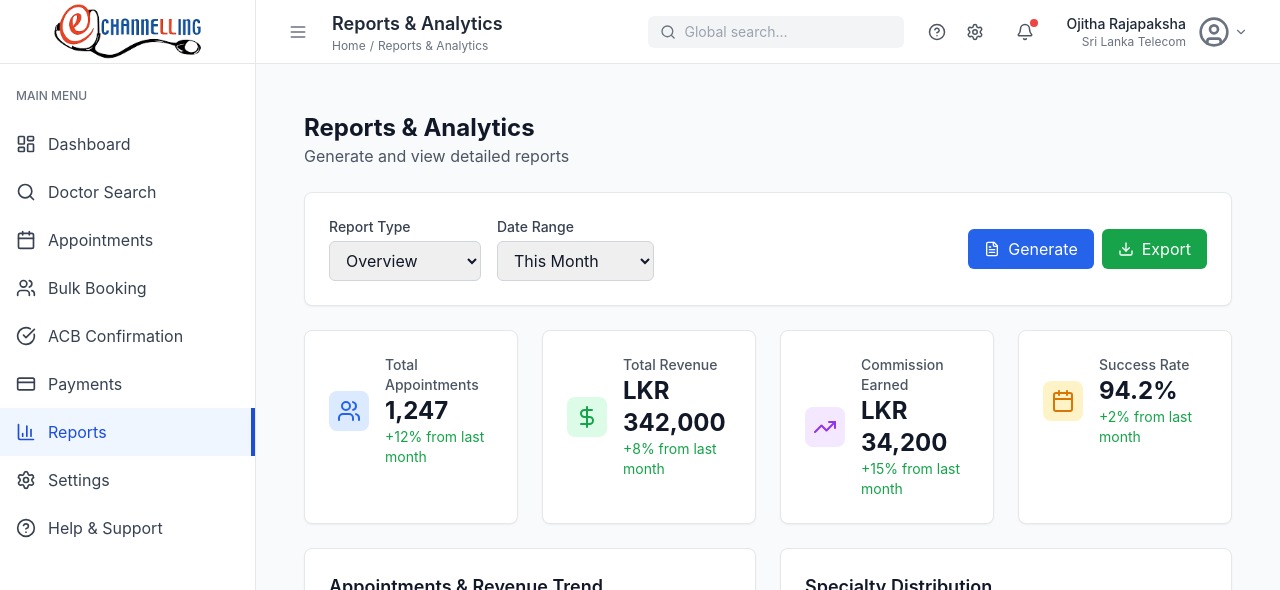
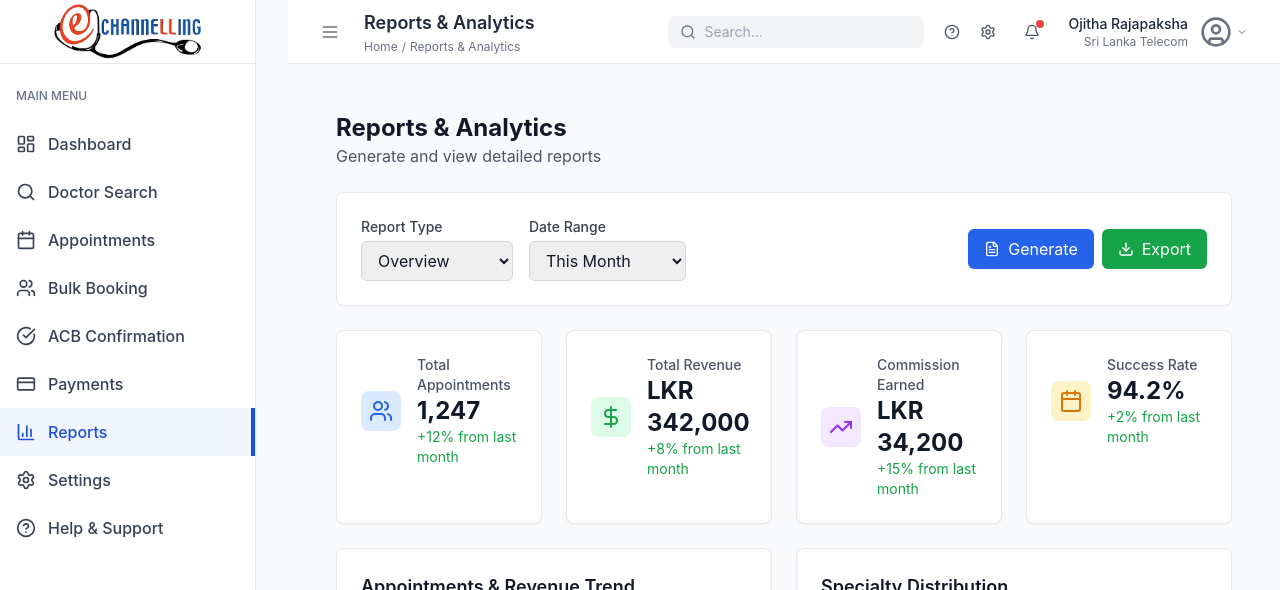
Before and after one commit to eChanneling-Revamp/Corporate-Agent, a Next.js app: page /reports in a window 1280 px wide. Shown: the top 590 px of the page. Built offline with nearby package versions, Linux system fonts and the light colour scheme; no server answers.

Commit message:
Responsiveness updated withing the pages

```diff
--- a/components/layout/DashboardLayout.tsx
+++ b/components/layout/DashboardLayout.tsx
@@ -33,7 +33,7 @@ const DashboardLayout = ({ children }: DashboardLayoutProps) => {
       <div className={`${
         mobileMenuOpen ? 'translate-x-0' : '-translate-x-full'
       } lg:translate-x-0 fixed lg:relative z-50 lg:z-auto transition-transform duration-300 ease-in-out ${
-        sidebarCollapsed ? 'lg:w-20' : 'lg:w-64'
+        sidebarCollapsed ? 'lg:w-16 xl:w-20' : 'lg:w-64 xl:w-72 2xl:w-64'
       }`}>
         <Sidebar collapsed={sidebarCollapsed} />
       </div>
@@ -45,8 +45,8 @@ const DashboardLayout = ({ children }: DashboardLayoutProps) => {
           toggleMobileMenu={toggleMobileMenu}
           mobileMenuOpen={mobileMenuOpen}
         />
-        <main className="flex-1 overflow-y-auto p-3 sm:p-4 md:p-6 bg-gray-50">
-          <div className="max-w-full mx-auto">
+        <main className="flex-1 overflow-y-auto p-2 sm:p-3 md:p-4 lg:p-6 bg-gray-50">
+          <div className="max-w-full mx-auto min-h-full">
             {children}
           </div>
         </main>
--- a/components/layout/Header.tsx
+++ b/components/layout/Header.tsx
@@ -50,15 +50,15 @@ const Header: React.FC<HeaderProps> = ({ toggleSidebar, toggleMobileMenu, mobile
   }
 
   return (
-    <header className="bg-white border-b border-gray-200 h-16 flex items-center justify-between px-3 sm:px-4 md:px-6 flex-shrink-0">
-      <div className="flex items-center min-w-0">
+    <header className="bg-white border-b border-gray-200 h-14 sm:h-16 flex items-center justify-between px-2 sm:px-4 lg:px-6 flex-shrink-0">
+      <div className="flex items-center min-w-0 flex-1">
         {/* Mobile menu button */}
         <button
           onClick={toggleMobileMenu || toggleSidebar}
-          className="p-2 rounded-md text-gray-500 hover:bg-gray-100 focus:outline-none lg:hidden"
+          className="p-1.5 sm:p-2 rounded-md text-gray-500 hover:bg-gray-100 focus:outline-none lg:hidden"
           title="Toggle menu"
         >
-          <Menu size={20} />
+          <Menu size={18} className="sm:w-5 sm:h-5" />
         </button>
 
         {/* Desktop sidebar toggle */}
@@ -70,11 +70,11 @@ const Header: React.FC<HeaderProps> = ({ toggleSidebar, toggleMobileMenu, mobile
           <Menu size={20} />
         </button>
 
-        <div className="ml-2 sm:ml-4 min-w-0 flex-1">
-          <h1 className="text-base sm:text-lg font-semibold text-gray-800 truncate">
+        <div className="ml-1 sm:ml-2 lg:ml-4 min-w-0 flex-1">
+          <h1 className="text-sm sm:text-base lg:text-lg font-semibold text-gray-800 truncate">
             {getPageTitle()}
           </h1>
-          <div className="hidden sm:flex items-center text-xs text-gray-500">
+          <div className="hidden md:flex items-center text-xs text-gray-500 mt-0.5">
             <span>Home</span>
             <span className="mx-1">/</span>
             <span className="truncate">{getPageTitle()}</span>
@@ -82,48 +82,48 @@ const Header: React.FC<HeaderProps> = ({ toggleSidebar, toggleMobileMenu, mobile
         </div>
       </div>
 
-      <div className="flex items-center space-x-1 sm:space-x-2 md:space-x-4">
-        {/* Search - hidden on small screens */}
-        <div className="hidden xl:flex items-center bg-gray-100 rounded-md px-3 py-1.5 w-48 xl:w-64">
-          <Search size={18} className="text-gray-500" />
+      <div className="flex items-center space-x-1 sm:space-x-2 lg:space-x-3">
+        {/* Search - responsive sizing */}
+        <div className="hidden lg:flex items-center bg-gray-100 rounded-md px-2 sm:px-3 py-1.5 w-32 lg:w-48 xl:w-64">
+          <Search size={16} className="text-gray-500 flex-shrink-0" />
           <input
             type="text"
-            placeholder="Global search..."
-            className="bg-transparent border-none focus:outline-none text-sm ml-2 w-full"
+            placeholder="Search..."
+            className="bg-transparent border-none focus:outline-none text-sm ml-2 w-full min-w-0"
           />
         </div>
 
-        {/* Quick actions - show only help on mobile */}
-        <div className="hidden sm:flex items-center space-x-1">
-          <Link href="/help-support" className="p-2 rounded-md text-gray-600 hover:bg-gray-100" title="Help">
-            <HelpCircle size={18} />
+        {/* Quick actions - responsive visibility */}
+        <div className="hidden sm:flex items-center space-x-0.5 sm:space-x-1">
+          <Link href="/help-support" className="p-1.5 sm:p-2 rounded-md text-gray-600 hover:bg-gray-100" title="Help">
+            <HelpCircle size={16} className="sm:w-4 sm:h-4" />
           </Link>
-          <Link href="/settings" className="hidden md:block p-2 rounded-md text-gray-600 hover:bg-gray-100" title="Settings">
-            <Settings size={18} />
+          <Link href="/settings" className="hidden lg:block p-2 rounded-md text-gray-600 hover:bg-gray-100" title="Settings">
+            <Settings size={16} />
           </Link>
         </div>
 
-        {/* Notifications */}
+        {/* Notifications - responsive sizing */}
         <div className="relative">
           <button
-            className="relative p-2 rounded-full text-gray-600 hover:bg-gray-100 focus:outline-none"
+            className="relative p-1.5 sm:p-2 rounded-full text-gray-600 hover:bg-gray-100 focus:outline-none"
             title="Notifications"
           >
-            <Bell size={18} />
-            <span className="absolute top-1 right-1 w-2 h-2 bg-red-500 rounded-full"></span>
+            <Bell size={16} className="sm:w-4 sm:h-4" />
+            <span className="absolute top-0.5 right-0.5 sm:top-1 sm:right-1 w-1.5 h-1.5 sm:w-2 sm:h-2 bg-red-500 rounded-full"></span>
           </button>
         </div>
 
-        {/* User Profile */}
+        {/* User Profile - responsive design */}
         <div className="relative group">
-          <div className="flex items-center cursor-pointer p-1 sm:p-2 rounded-md hover:bg-gray-100">
-            <div className="hidden sm:block mr-2 sm:mr-3 text-right">
-              <p className="text-sm font-medium text-gray-800 truncate max-w-20 sm:max-w-none">{user?.name || 'Ojitha Rajapaksha'}</p>
-              <p className="text-xs text-gray-500 hidden md:block">Sri Lanka Telecom</p>
+          <div className="flex items-center cursor-pointer p-1 sm:p-1.5 lg:p-2 rounded-md hover:bg-gray-100">
+            <div className="hidden md:block mr-1 lg:mr-3 text-right min-w-0">
+              <p className="text-xs lg:text-sm font-medium text-gray-800 truncate max-w-16 lg:max-w-none">{user?.name || 'Ojitha Rajapaksha'}</p>
+              <p className="text-xs text-gray-500 hidden lg:block">Sri Lanka Telecom</p>
             </div>
             <div className="flex items-center">
-              <UserCircle size={28} className="sm:w-8 sm:h-8 text-gray-500" />
-              <ChevronDown size={14} className="ml-1 text-gray-500 hidden sm:block" />
+              <UserCircle size={24} className="sm:w-7 sm:h-7 lg:w-8 lg:h-8 text-gray-500" />
+              <ChevronDown size={12} className="ml-0.5 sm:ml-1 text-gray-500 hidden sm:block" />
             </div>
           </div>
 
--- a/components/layout/Sidebar.tsx
+++ b/components/layout/Sidebar.tsx
@@ -79,9 +79,9 @@ const Sidebar: React.FC<SidebarProps> = ({ collapsed }) => {
 
   return (
     <aside className={`bg-white border-r border-gray-200 transition-all duration-300 ease-in-out ${
-      collapsed ? 'w-20' : 'w-64'
+      collapsed ? 'w-16 sm:w-20' : 'w-64 sm:w-72 lg:w-64'
     } h-full flex flex-col shadow-lg lg:shadow-none`}>
-      <div className="flex items-center justify-center h-16 px-4 border-b border-gray-200">
+      <div className="flex items-center justify-center h-14 sm:h-16 px-2 sm:px-4 border-b border-gray-200">
         <Link href="/dashboard" className="flex items-center justify-center w-full">
           {!collapsed ? (
             <Image
@@ -119,14 +119,14 @@ const Sidebar: React.FC<SidebarProps> = ({ collapsed }) => {
             <Link
               key={item.path}
               href={item.path}
-              className={`flex items-center px-4 py-3 ${
+              className={`flex items-center px-2 sm:px-4 py-2.5 sm:py-3 transition-colors ${
                 isActive(item.path)
                   ? 'text-blue-700 bg-blue-50 border-r-4 border-blue-700'
                   : 'text-gray-700 hover:bg-gray-100'
-              } ${collapsed ? 'justify-center' : 'space-x-3'}`}
+              } ${collapsed ? 'justify-center' : 'space-x-2 sm:space-x-3'}`}
             >
-              <span>{item.icon}</span>
-              {!collapsed && <span>{item.name}</span>}
+              <span className="flex-shrink-0">{item.icon}</span>
+              {!collapsed && <span className="text-sm sm:text-base font-medium truncate">{item.name}</span>}
             </Link>
           ))}
         </nav>
--- a/pages/appointments.tsx
+++ b/pages/appointments.tsx
@@ -198,7 +198,7 @@ const AppointmentManagement = () => {
 
   return (
     <DashboardLayout>
-      <div className="p-6">
+      <div className="p-3 sm:p-4 lg:p-6">
         <div className="mb-4 sm:mb-6">
           <div className="flex flex-col sm:flex-row sm:items-center sm:justify-between gap-4">
             <div>
--- /dev/null
+++ b/pages/test.tsx
@@ -0,0 +1,10 @@
+import React from 'react';
+import DashboardLayout from '../components/layout/DashboardLayout';
+
+export default function TestPage() {
+  return (
+    <DashboardLayout>
+      <div>Test responsive design</div>
+    </DashboardLayout>
+  );
+}
--- a/styles/globals.css
+++ b/styles/globals.css
@@ -14,7 +14,7 @@
 
 @layer components {
   .btn {
-    @apply inline-flex items-center justify-center px-4 py-2 border border-transparent text-sm font-medium rounded-md shadow-sm focus:outline-none focus:ring-2 focus:ring-offset-2 transition-colors duration-200;
+    @apply inline-flex items-center justify-center px-3 py-1.5 sm:px-4 sm:py-2 border border-transparent text-xs sm:text-sm font-medium rounded-md shadow-sm focus:outline-none focus:ring-2 focus:ring-offset-2 transition-colors duration-200;
   }
 
   .btn-primary {
@@ -31,6 +31,15 @@
 
   .btn-success {
     @apply btn bg-green-600 text-white hover:bg-green-700 focus:ring-green-500;
+  }
+
+  /* Responsive button variants */
+  .btn-sm {
+    @apply px-2 py-1 text-xs;
+  }
+
+  .btn-lg {
+    @apply px-6 py-3 text-base;
   }
 
   .input {
@@ -99,4 +108,40 @@
   .scrollbar-thin::-webkit-scrollbar-thumb:hover {
     background: #555;
   }
+
+  /* Responsive utilities */
+  .text-responsive {
+    @apply text-xs sm:text-sm lg:text-base;
+  }
+
+  .text-responsive-lg {
+    @apply text-sm sm:text-base lg:text-lg xl:text-xl;
+  }
+
+  .p-responsive {
+    @apply p-2 sm:p-3 lg:p-4;
+  }
+
+  .m-responsive {
+    @apply m-2 sm:m-3 lg:m-4;
+  }
+
+  .gap-responsive {
+    @apply gap-2 sm:gap-3 lg:gap-4;
+  }
+
+  /* Mobile-first table styles */
+  .table-responsive {
+    @apply overflow-x-auto;
+  }
+
+  /* Hide scrollbars but keep functionality */
+  .scrollbar-hide {
+    -ms-overflow-style: none;
+    scrollbar-width: none;
+  }
+
+  .scrollbar-hide::-webkit-scrollbar {
+    display: none;
+  }
 }
--- a/tailwind.config.js
+++ b/tailwind.config.js
@@ -8,13 +8,25 @@ module.exports = {
   theme: {
     extend: {
       screens: {
-        'sm': '640px',
-        'md': '768px',
-        'lg': '1024px',
-        'xl': '1280px',
-        '2xl': '1536px',
-        'min-screen': '1366px',
-        'full-screen': '1920px',
+        'xs': '375px',    // Extra small devices (phones)
+        'sm': '640px',    // Small devices (large phones)
+        'md': '768px',    // Medium devices (tablets)
+        'lg': '1024px',   // Large devices (laptops)
+        'xl': '1280px',   // Extra large devices (desktops)
+        '2xl': '1536px',  // 2X large devices (large desktops)
+        '3xl': '1920px',  // 3X large devices (ultra-wide)
+        // Device-specific breakpoints
+        'mobile-sm': '320px',    // Small mobile
+        'mobile-lg': '414px',    // Large mobile
+        'tablet-sm': '768px',    // Small tablet
+        'tablet-lg': '1024px',   // Large tablet
+        'desktop-sm': '1280px',  // Small desktop
+        'desktop-lg': '1600px',  // Large desktop
+      },
+      spacing: {
+        '18': '4.5rem',
+        '88': '22rem',
+        '128': '32rem',
       },
     },
   },
```
Also changed, not shown: components/dashboard/StatisticsCard.tsx (+10 -7 lines), pages/auth/login.tsx (+10 -10 lines), pages/dashboard.tsx (+8 -8 lines).
